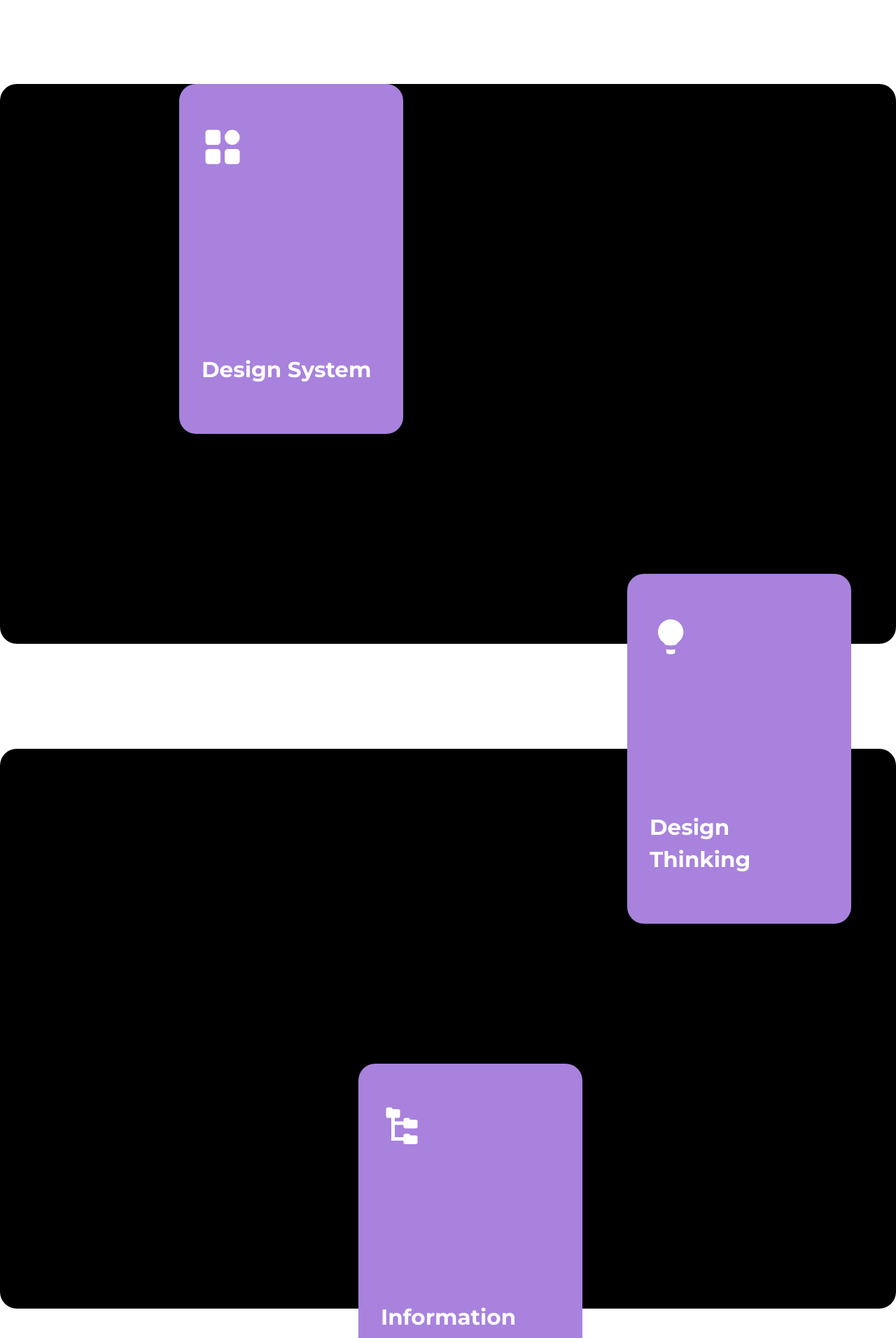
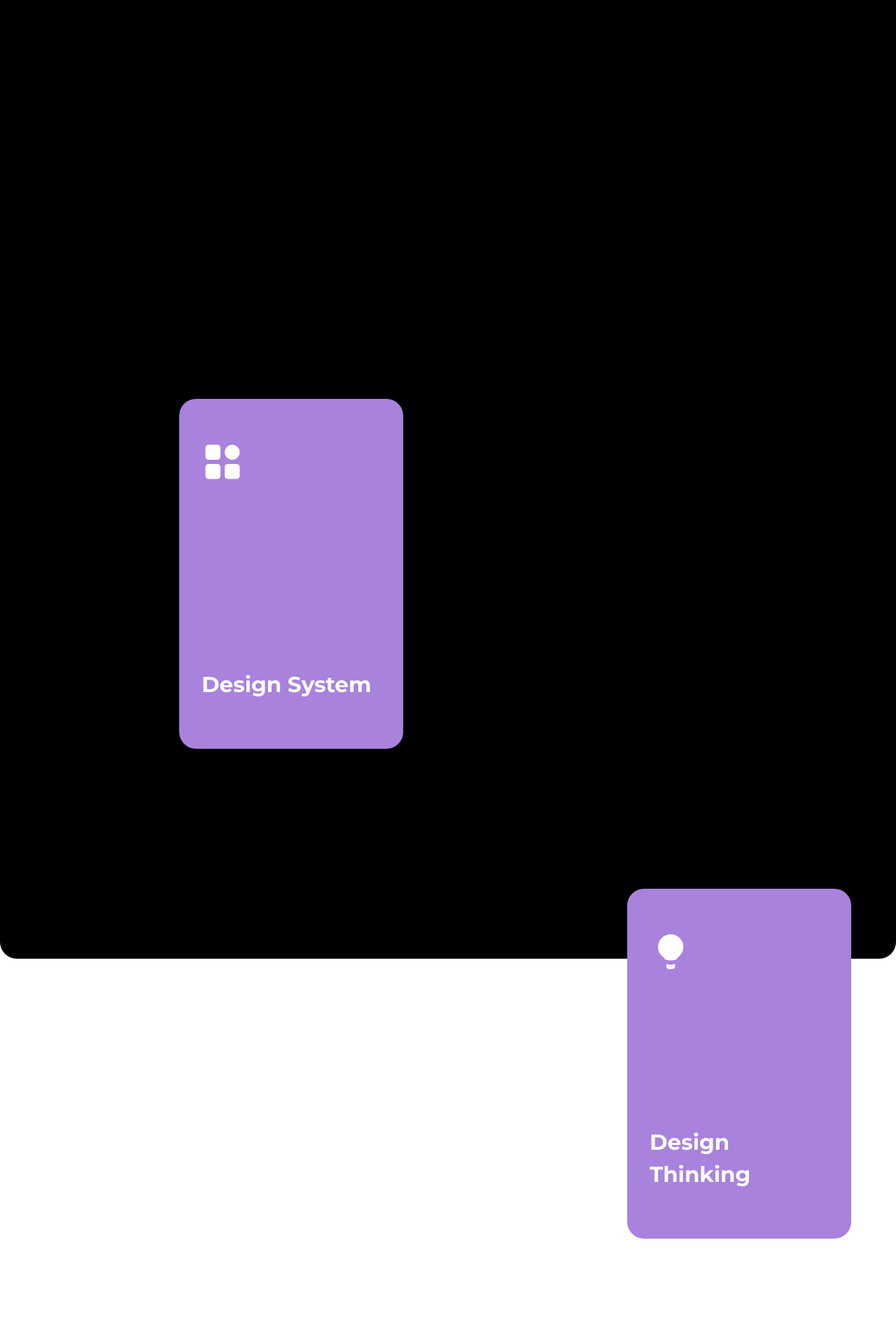
Before and after one commit to pedroneto1209/marcella-portfolio, a Next.js app: page / in a window 1280 px wide. Shown: the part 2820-4732 px from the top of the page at 70% size. Built offline with nearby package versions, Linux system fonts and the light colour scheme; a web font is replaced by a local one.

Commit message:
fix some things

```diff
--- a/src/containers/skills/SkillsContainer.tsx
+++ b/src/containers/skills/SkillsContainer.tsx
@@ -22,6 +22,10 @@ function SkillsContainer() {
   return (
     <>
       <div className="h-[7600px] md:h-[9100px]">
+
+      <div
+          className="w-full h-[600px] bg-black rounded-t-3xl"
+        ></div>
 
 
         <div className="relative z-20 w-full">
@@ -94,36 +98,8 @@ function SkillsContainer() {
         </div>
 
         <div
-          className="w-full h-screen bg-black rounded-3xl"
-          style={{ position: "sticky", top: "0", marginTop: "150px"}}
-        >
-          <svg viewBox="0 0 1000 500">
-            <motion.path
-              id="myPath2"
-              className="text-white"
-              fill="none"
-              strokeWidth="30"
-              stroke="currentColor"
-              d="M-100 250 C 50 0, 300 300, 300 300 S 300 300 300 300 S 450 500 650 400 S 600 -100 500 100 S 900 100 1100 250"
-              pathLength={useTransform(
-                scrollYProgress,
-                [0.15, 0.8],
-                ["0", "1"]
-              )}
-            />
-
-            <text className="font-main font-semibold text-[20px]">
-              <textPath xlinkHref="#myPath2" dominantBaseline="middle">
-                PRODUCT DESIGN * UX DESIGN * UI DESIGN * PSYCHOLOGY * PRODUCT
-                DESIGN * UX DESIGN * UI DESIGN * PSYCHOLOGY * PRODUCT DESIGN *
-                UX DESIGN * UI DESIGN * PSYCHOLOGY * PRODUCT DESIGN * UX DESIGN
-                * UI DESIGN * PSYCHOLOGY
-              </textPath>
-            </text>
-          </svg>
-        </div><div
-          className="w-full h-screen bg-black rounded-3xl"
-          style={{ position: "sticky", top: "0", marginTop: "150px"}}
+          className="w-full h-screen bg-black rounded-b-3xl"
+          style={{ position: "sticky", top: "0"}}
         >
           <svg viewBox="0 0 1000 500">
             <motion.path
```
